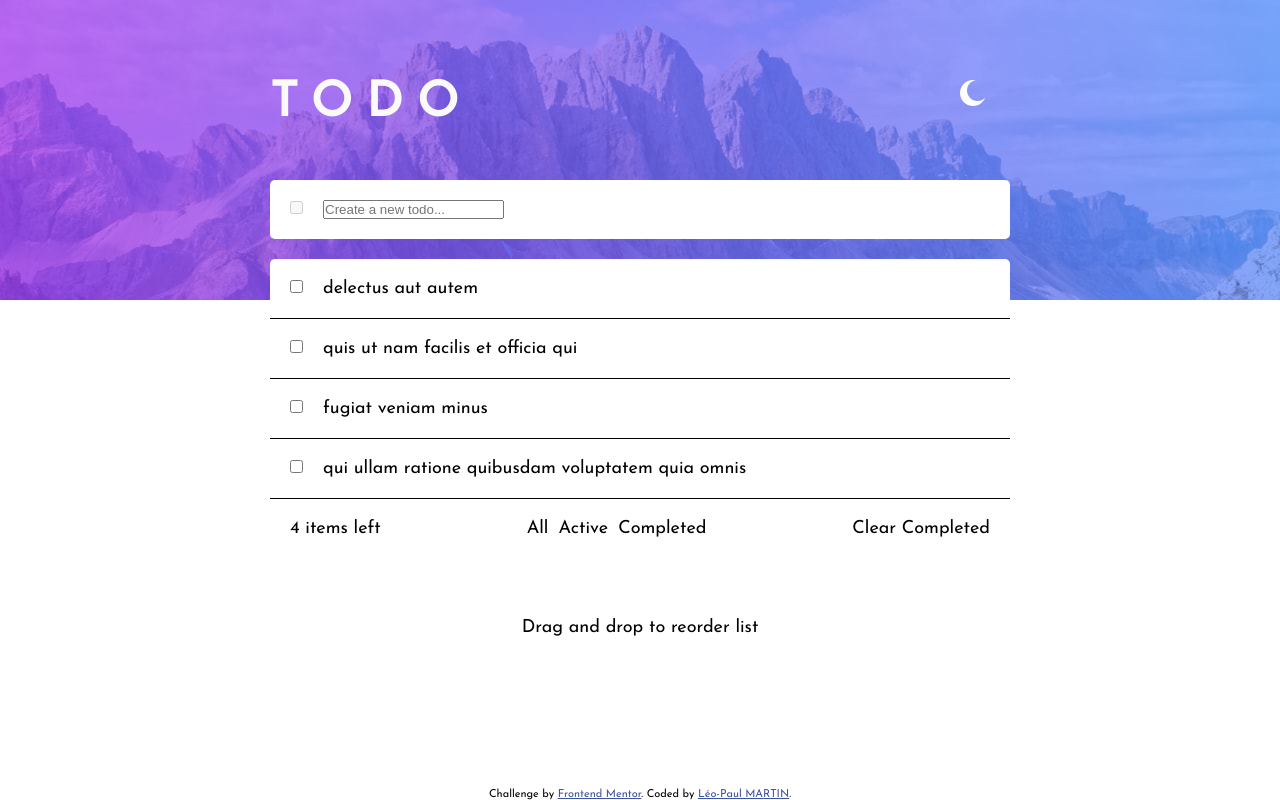
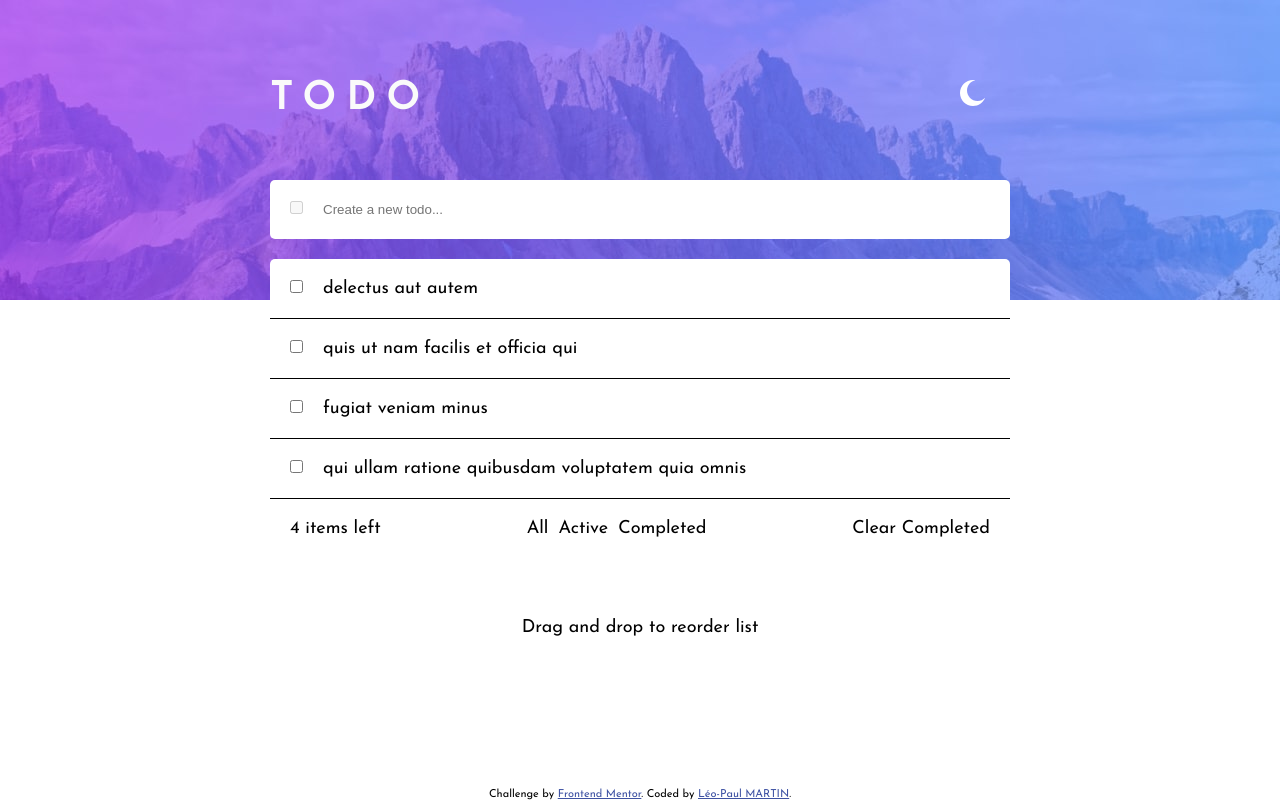
Before and after one commit to leopaul29/frontendmentor-todo-app-main, an Angular app in the folder frontendmentor-todo-app-main/: page / in a window 1280 px wide. Built offline with nearby package versions, Linux system fonts and the light colour scheme.

Commit message:
style: input

```diff
--- a/frontendmentor-todo-app-main/src/app/todo-list/todo-list.component.css
+++ b/frontendmentor-todo-app-main/src/app/todo-list/todo-list.component.css
@@ -5,7 +5,7 @@
   justify-content: space-between;
 }
 .header__title {
-  font-size: 48px;
+  font-size: 38px;
   text-transform: uppercase;
   letter-spacing: 0.3em;
   color: var(--very-Light-Gray);
@@ -25,6 +25,12 @@
 /* form */
 .todoform {
   padding: 20px;
+}
+.todoform input {
+  border: none;
+}
+.todoform input {
+  border: none;
 }
 
 /** todolist **/
```
